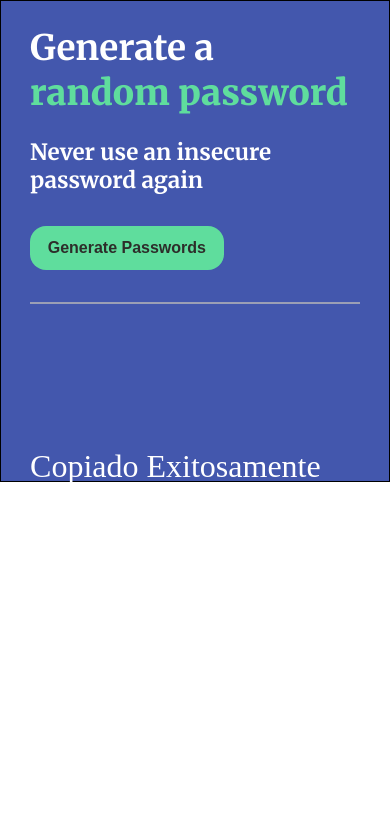
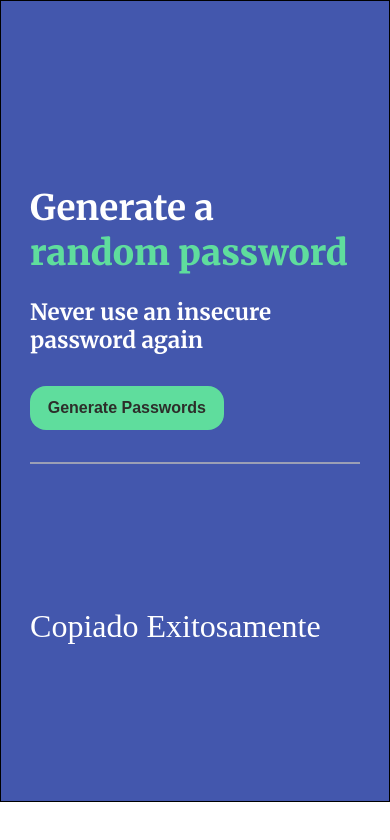
Before and after one commit to lucho20091/password-generator, a plain HTML site: page index.html in a window 390 px wide. Drawn offline with Linux system fonts and the light colour scheme.

Commit message:
Update style.css

```diff
--- a/style.css
+++ b/style.css
@@ -103,7 +103,7 @@ body{
         align-items:baseline;
     }
     .container{
-        height: 30em;
+        height: 50em;
     }
     .text h1{
         font-size: 2.2em;
```
